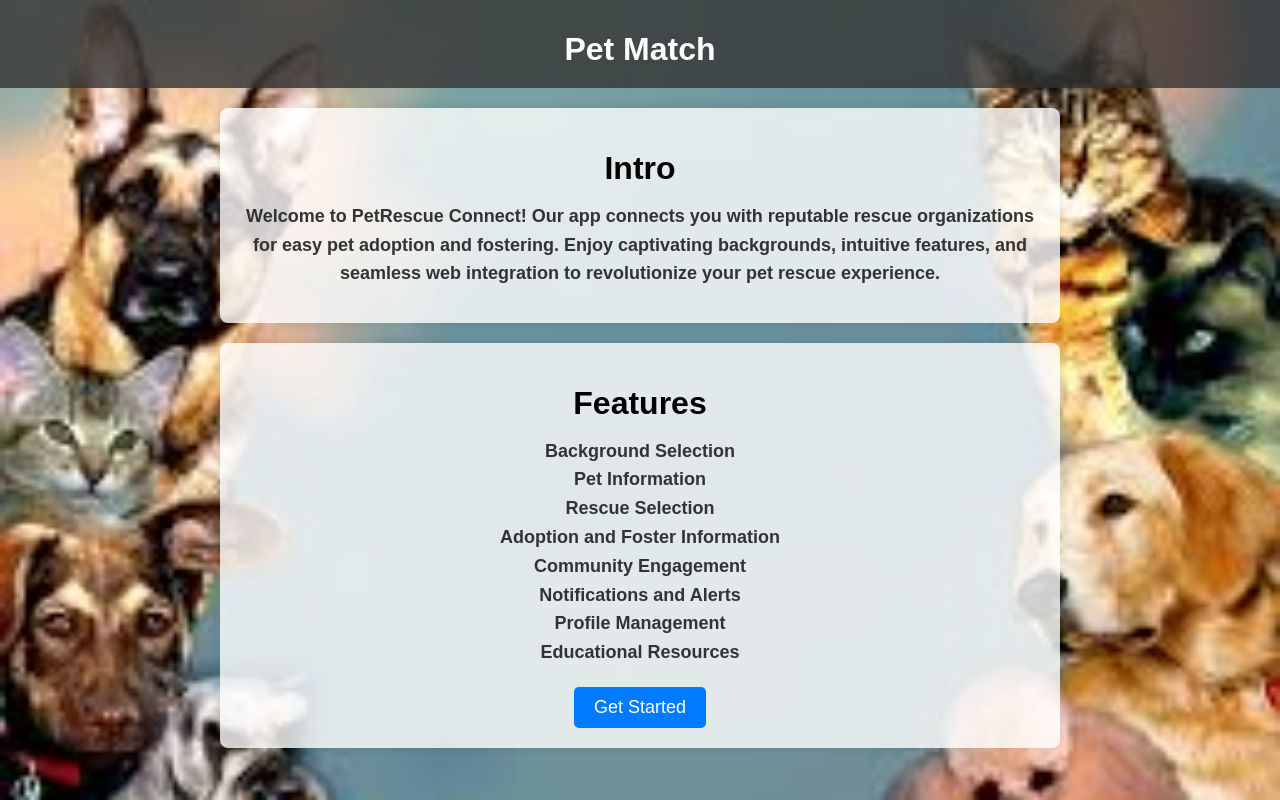
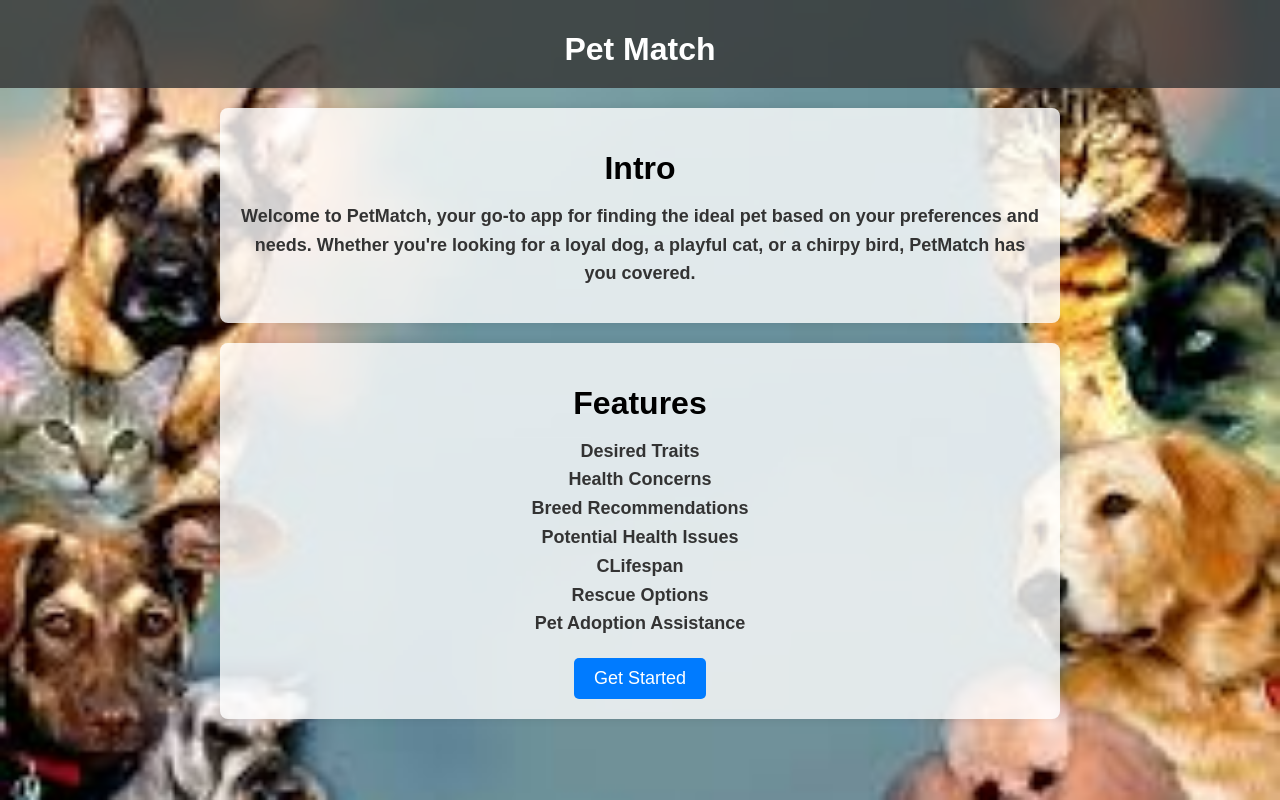
Before and after one commit to bhattsukriti/pet, a plain HTML site: page index.html in a window 1280 px wide. Drawn offline with Linux system fonts and the light colour scheme.

Commit message:
Update index.html

```diff
--- a/index.html
+++ b/index.html
@@ -70,7 +70,7 @@
     </div>
     <div class="Intro">
         <h1>Intro</h1>
-        <h2>Welcome to PetRescue Connect! Our app connects you with reputable rescue organizations for easy pet adoption and fostering. Enjoy captivating backgrounds, intuitive features, and seamless web integration to revolutionize your pet rescue experience.</h2>
+        <h2>Welcome to PetMatch, your go-to app for finding the ideal pet based on your preferences and needs. Whether you're looking for a loyal dog, a playful cat, or a chirpy bird, PetMatch has you covered.</h2>
         <!-- <div class="button-container">
             <a href="nextpage.html" class="get-started-button">Get Started</a>
         </div> -->
@@ -78,14 +78,13 @@
     <div class="Feat">
         <h1>Features</h1>
         <h2>
-            Background Selection<br>
-            Pet Information<br>
-            Rescue Selection<br>
-            Adoption and Foster Information<br>
-            Community Engagement<br>
-            Notifications and Alerts<br>
-            Profile Management<br>
-            Educational Resources
+            Desired Traits<br>
+            Health Concerns<br>
+            Breed Recommendations<br>
+            Potential Health Issues<br>
+            CLifespan<br>
+            Rescue Options<br>
+            Pet Adoption Assistance<br>
         </h2>
         <div class="button-container">
             <a href="https://partyrock.aws/u/suk/5H6ZpArmq/PetRescue%3A-Your-Companion's-Comprehensive-Care-Assistant" class="get-started-button">Get Started</a>
```
